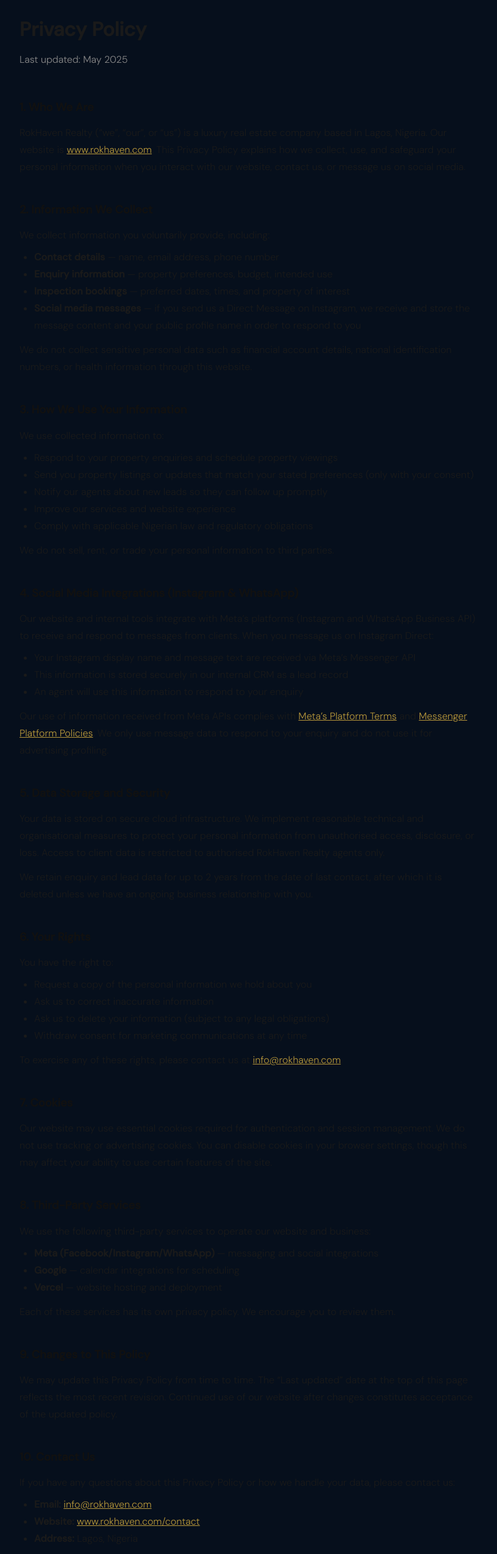
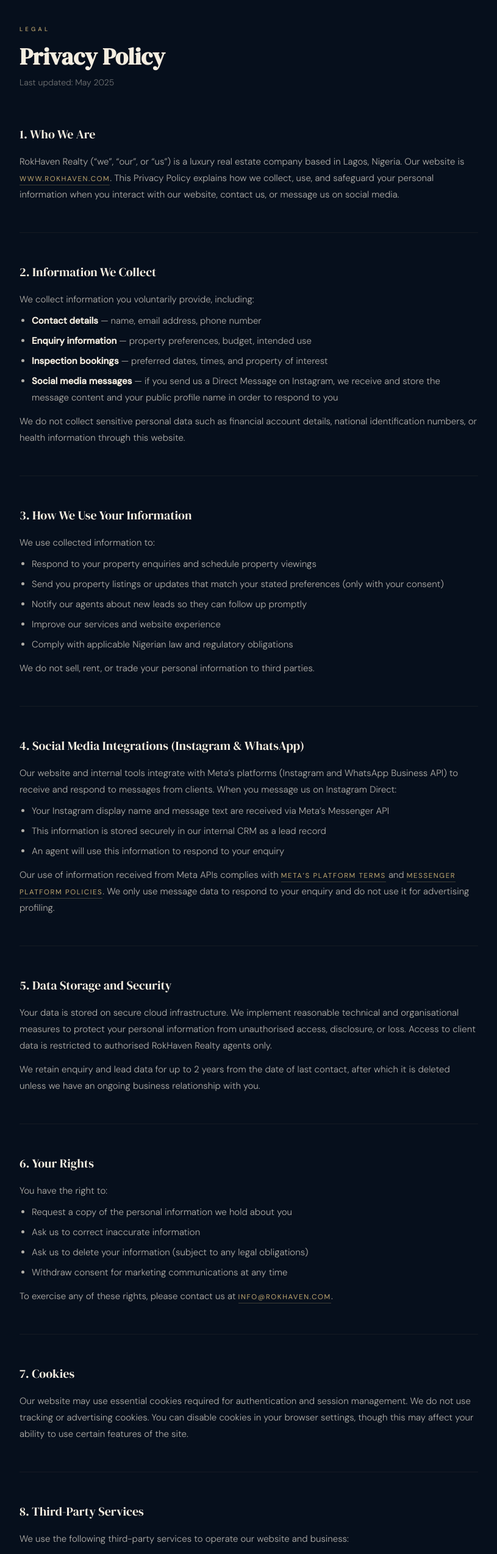
Before and after one commit to Fluxionagency/Rokhaven-Realty, a Next.js app: page /privacy in a window 1280 px wide. Shown: the part 80-2629 px from the top of the page at 61% size, without its empty margins (232-1047 px from the left). Built offline with nearby package versions, Linux system fonts and the light colour scheme.

Commit message:
Add privacy policy page at /privacy with correct site theme
Co-Authored-By: Claude Sonnet 4.6 <noreply@anthropic.com>

```diff
--- a/src/app/privacy/page.tsx
+++ b/src/app/privacy/page.tsx
@@ -11,14 +11,15 @@ export default function PrivacyPage() {
   return (
     <>
       <Nav />
-      <main style={{ maxWidth: 800, margin: '0 auto', padding: '100px 24px 80px', color: '#1a1a1a', fontFamily: 'inherit', lineHeight: 1.75 }}>
-        <h1 style={{ fontSize: '2rem', fontWeight: 700, marginBottom: 8 }}>Privacy Policy</h1>
-        <p style={{ color: '#888', marginBottom: 48 }}>Last updated: May 2025</p>
+      <main style={{ maxWidth: 800, margin: '0 auto', padding: '120px 24px 80px' }}>
+        <p className="slbl">Legal</p>
+        <h1 className="sec-h" style={{ marginBottom: 8 }}>Privacy Policy</h1>
+        <p style={{ color: 'rgba(244,237,224,.45)', marginBottom: 56, fontFamily: 'var(--fb)', fontSize: 14 }}>Last updated: May 2025</p>
 
         <Section title="1. Who We Are">
           <p>
             RokHaven Realty (&ldquo;we&rdquo;, &ldquo;our&rdquo;, or &ldquo;us&rdquo;) is a luxury real estate company based in Lagos, Nigeria.
-            Our website is <a href="https://www.rokhaven.com" style={linkStyle}>www.rokhaven.com</a>.
+            Our website is <a href="https://www.rokhaven.com" className="link-gold">www.rokhaven.com</a>.
             This Privacy Policy explains how we collect, use, and safeguard your personal information when you interact
             with our website, contact us, or message us on social media.
           </p>
@@ -26,11 +27,11 @@ export default function PrivacyPage() {
 
         <Section title="2. Information We Collect">
           <p>We collect information you voluntarily provide, including:</p>
-          <ul style={listStyle}>
-            <li><strong>Contact details</strong> — name, email address, phone number</li>
-            <li><strong>Enquiry information</strong> — property preferences, budget, intended use</li>
-            <li><strong>Inspection bookings</strong> — preferred dates, times, and property of interest</li>
-            <li><strong>Social media messages</strong> — if you send us a Direct Message on Instagram, we receive and store the message content and your public profile name in order to respond to you</li>
+          <ul>
+            <li><strong style={{ color: 'var(--ivory)' }}>Contact details</strong> — name, email address, phone number</li>
+            <li><strong style={{ color: 'var(--ivory)' }}>Enquiry information</strong> — property preferences, budget, intended use</li>
+            <li><strong style={{ color: 'var(--ivory)' }}>Inspection bookings</strong> — preferred dates, times, and property of interest</li>
+            <li><strong style={{ color: 'var(--ivory)' }}>Social media messages</strong> — if you send us a Direct Message on Instagram, we receive and store the message content and your public profile name in order to respond to you</li>
           </ul>
           <p style={{ marginTop: 12 }}>
             We do not collect sensitive personal data such as financial account details, national identification
@@ -40,7 +41,7 @@ export default function PrivacyPage() {
 
         <Section title="3. How We Use Your Information">
           <p>We use collected information to:</p>
-          <ul style={listStyle}>
+          <ul>
             <li>Respond to your property enquiries and schedule property viewings</li>
             <li>Send you property listings or updates that match your stated preferences (only with your consent)</li>
             <li>Notify our agents about new leads so they can follow up promptly</li>
@@ -57,18 +58,18 @@ export default function PrivacyPage() {
             Our website and internal tools integrate with Meta&rsquo;s platforms (Instagram and WhatsApp Business API)
             to receive and respond to messages from clients. When you message us on Instagram Direct:
           </p>
-          <ul style={listStyle}>
+          <ul>
             <li>Your Instagram display name and message text are received via Meta&rsquo;s Messenger API</li>
             <li>This information is stored securely in our internal CRM as a lead record</li>
             <li>An agent will use this information to respond to your enquiry</li>
           </ul>
           <p style={{ marginTop: 12 }}>
             Our use of information received from Meta APIs complies with{' '}
-            <a href="https://developers.facebook.com/policy/" style={linkStyle} target="_blank" rel="noopener noreferrer">
+            <a href="https://developers.facebook.com/policy/" className="link-gold" target="_blank" rel="noopener noreferrer">
               Meta&rsquo;s Platform Terms
             </a>{' '}
             and{' '}
-            <a href="https://developers.facebook.com/docs/messenger-platform/policy/policy-overview" style={linkStyle} target="_blank" rel="noopener noreferrer">
+            <a href="https://developers.facebook.com/docs/messenger-platform/policy/policy-overview" className="link-gold" target="_blank" rel="noopener noreferrer">
               Messenger Platform Policies
             </a>.
             We only use message data to respond to your enquiry and do not use it for advertising profiling.
@@ -89,7 +90,7 @@ export default function PrivacyPage() {
 
         <Section title="6. Your Rights">
           <p>You have the right to:</p>
-          <ul style={listStyle}>
+          <ul>
             <li>Request a copy of the personal information we hold about you</li>
             <li>Ask us to correct inaccurate information</li>
             <li>Ask us to delete your information (subject to any legal obligations)</li>
@@ -97,7 +98,7 @@ export default function PrivacyPage() {
           </ul>
           <p style={{ marginTop: 12 }}>
             To exercise any of these rights, please contact us at{' '}
-            <a href="mailto:info@rokhaven.com" style={linkStyle}>info@rokhaven.com</a>.
+            <a href="mailto:info@rokhaven.com" className="link-gold">info@rokhaven.com</a>.
           </p>
         </Section>
 
@@ -111,10 +112,10 @@ export default function PrivacyPage() {
 
         <Section title="8. Third-Party Services">
           <p>We use the following third-party services to operate our website and business:</p>
-          <ul style={listStyle}>
-            <li><strong>Meta (Facebook/Instagram/WhatsApp)</strong> — messaging and social integrations</li>
-            <li><strong>Google</strong> — calendar integrations for scheduling</li>
-            <li><strong>Vercel</strong> — website hosting and deployment</li>
+          <ul>
+            <li><strong style={{ color: 'var(--ivory)' }}>Meta (Facebook / Instagram / WhatsApp)</strong> — messaging and social integrations</li>
+            <li><strong style={{ color: 'var(--ivory)' }}>Google</strong> — calendar integrations for scheduling</li>
+            <li><strong style={{ color: 'var(--ivory)' }}>Vercel</strong> — website hosting and deployment</li>
           </ul>
           <p style={{ marginTop: 12 }}>
             Each of these services has its own privacy policy. We encourage you to review them.
@@ -133,13 +134,29 @@ export default function PrivacyPage() {
           <p>
             If you have any questions about this Privacy Policy or how we handle your data, please contact us:
           </p>
-          <ul style={listStyle}>
-            <li><strong>Email:</strong> <a href="mailto:info@rokhaven.com" style={linkStyle}>info@rokhaven.com</a></li>
-            <li><strong>Website:</strong> <a href="https://www.rokhaven.com/contact" style={linkStyle}>www.rokhaven.com/contact</a></li>
-            <li><strong>Address:</strong> Lagos, Nigeria</li>
+          <ul>
+            <li><strong style={{ color: 'var(--ivory)' }}>Email:</strong>{' '}<a href="mailto:info@rokhaven.com" className="link-gold">info@rokhaven.com</a></li>
+            <li><strong style={{ color: 'var(--ivory)' }}>Website:</strong>{' '}<a href="https://www.rokhaven.com/contact" className="link-gold">www.rokhaven.com/contact</a></li>
+            <li><strong style={{ color: 'var(--ivory)' }}>Address:</strong> Lagos, Nigeria</li>
           </ul>
         </Section>
       </main>
+      <style>{`
+        main p, main li {
+          font-family: var(--fb);
+          font-size: 15px;
+          font-weight: 300;
+          color: rgba(244,237,224,.72);
+          line-height: 1.8;
+        }
+        main ul {
+          padding-left: 20px;
+          margin-top: 8px;
+        }
+        main li {
+          margin-bottom: 6px;
+        }
+      `}</style>
       <Footer />
     </>
   )
@@ -147,19 +164,15 @@ export default function PrivacyPage() {
 
 function Section({ title, children }: { title: string; children: React.ReactNode }) {
   return (
-    <section style={{ marginBottom: 40 }}>
-      <h2 style={{ fontSize: '1.15rem', fontWeight: 700, marginBottom: 12, color: '#111' }}>{title}</h2>
+    <section style={{ marginBottom: 48, paddingBottom: 48, borderBottom: '1px solid rgba(192,168,112,.08)' }}>
+      <h2 style={{
+        fontFamily: 'var(--fd)',
+        fontSize: '1.25rem',
+        color: 'var(--ivory)',
+        marginBottom: 16,
+        fontWeight: 400,
+      }}>{title}</h2>
       {children}
     </section>
   )
 }
-
-const linkStyle: React.CSSProperties = {
-  color: '#b8973a',
-  textDecoration: 'underline',
-}
-
-const listStyle: React.CSSProperties = {
-  paddingLeft: 24,
-  marginTop: 8,
-}
```
